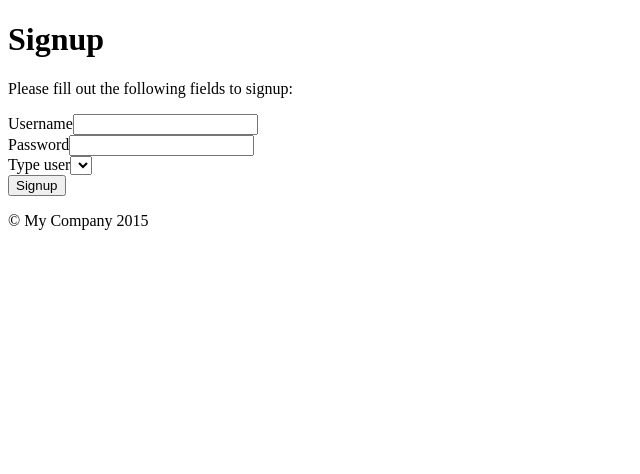
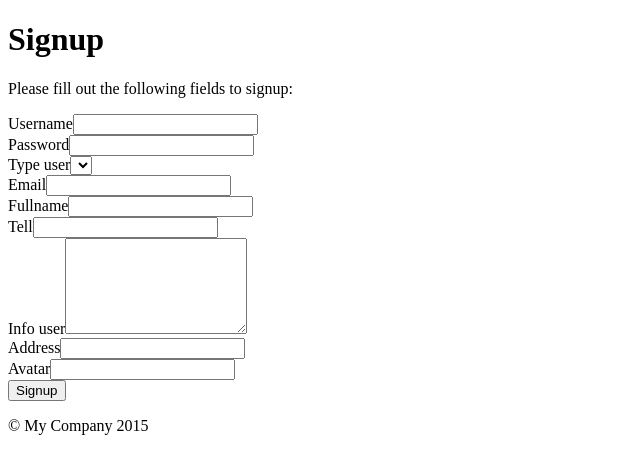
Before and after one commit to Sywooch/2015-wedding, a Yii app: template wedding/backend/views/site/signup.php in a window 1280 px wide. Shown: the top 474 px of the page, without its empty margins (0-640 px from the left). Run offline with PHP 8.4 and a stand-in for Yii, Linux system fonts and the light colour scheme; the template is opened without the code that fills it, so the values that code supplies are empty; form fields are guessed from the names that the template uses; some libraries are stand-ins or nearby versions.

Commit message:
commit code 16h51 2015-05-12

```diff
--- a/wedding/backend/views/site/signup.php
+++ b/wedding/backend/views/site/signup.php
@@ -26,21 +26,31 @@ $this->params['breadcrumbs'][] = $this->title;
                     ArrayHelper::map(TypeUser::find()->all(), 'id_type', 'name_type'),
                         ['prompt'=>'Select Type User',]
                         ) ?>
-            <div class = "foo" id="foo" style="display: none;">
+
+                <?= $form->field($model, 'email')->textInput(['maxlength' => 255]) ?>
+
+                    <div class = "email-customer" style="display: none;">
+
+                        <?= $form->field($model, 'email2')->textInput(['maxlength' => 255]) ?>
+                    </div>
+
+
+                    <?= $form->field($model, 'fullname')->textInput(['maxlength' => 250]) ?>
+                    <div class = "fullname-customer" style="display: none;">
+
+                         <?= $form->field($model, 'fullname2')->textInput(['maxlength' => 250]) ?>
+                    </div>
+
+
+                    <?= $form->field($model, 'tell')->textInput(['maxlength' => 12]) ?>
+
+                    <div class = "tell-customer" style="display: none;">
+
+                         <?= $form->field($model, 'tell2')->textInput(['maxlength' => 12]) ?>
+                    </div>
 
 
 
-
-
-                    <?= $form->field($model, 'fullname')->textInput(['maxlength' => 250]) ?>
-
-                    <?= $form->field($model, 'fullname2')->textInput(['maxlength' => 250]) ?>
-
-                    <?= $form->field($model, 'tell')->textInput(['maxlength' => 12]) ?>
-
-                    <?= $form->field($model, 'tell2')->textInput(['maxlength' => 12]) ?>
-
-                    <?= $form->field($model, 'email')->textInput(['maxlength' => 255]) ?>
 
 
 
@@ -51,9 +61,9 @@ $this->params['breadcrumbs'][] = $this->title;
                     <?= $form->field($model, 'avatar')->textInput(['maxlength' => 255]) ?>
 
 
-            </div>
 
-            <div id ="staff" style="display: none;">
+
+            <div id ="staff" class="staff" style="display: none;">
                 <?= $form->field($model, 'range_user')->dropDownList([
                         '1'=>'A',
                         '2'=>'B',
@@ -61,7 +71,7 @@ $this->params['breadcrumbs'][] = $this->title;
                     ],['prompt'=>'Select Range User']) ?>
 
                  <?= $form->field($model, 'rate_user')->textInput() ?>
-                <?= $form->field($model, 'email2')->textInput(['maxlength' => 255]) ?>
+
 
             </div>
                 <div class="form-group">
```
Also changed, not shown: wedding/backend/web/js/main.js (+13 -2 lines).
